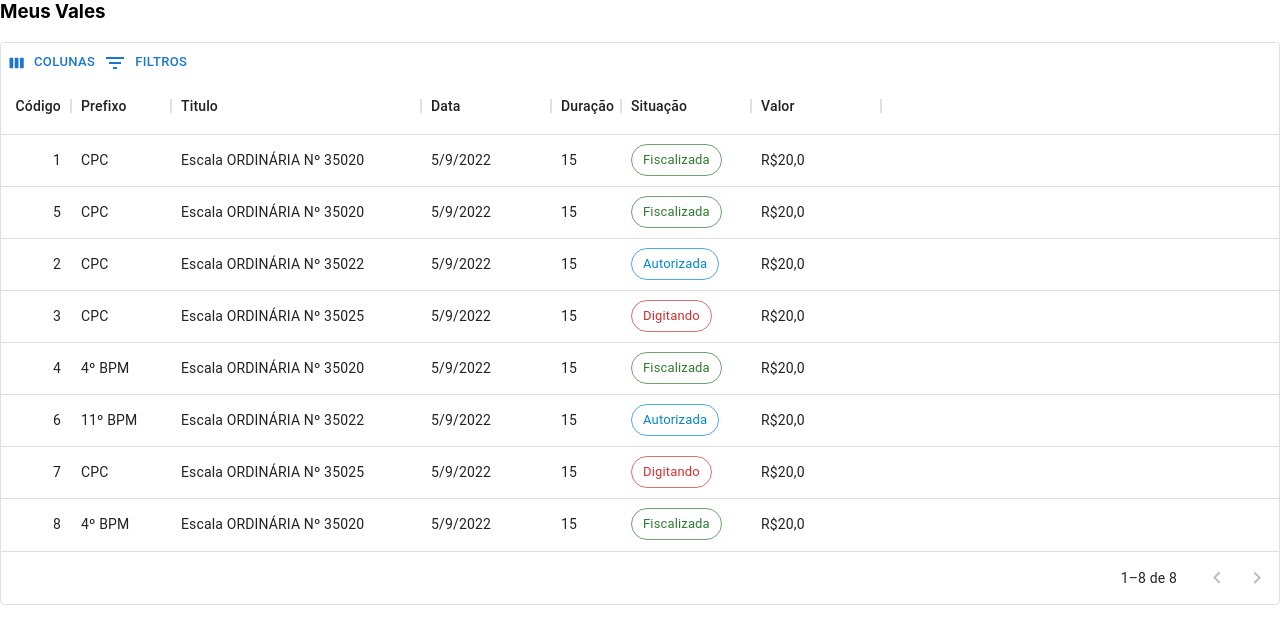
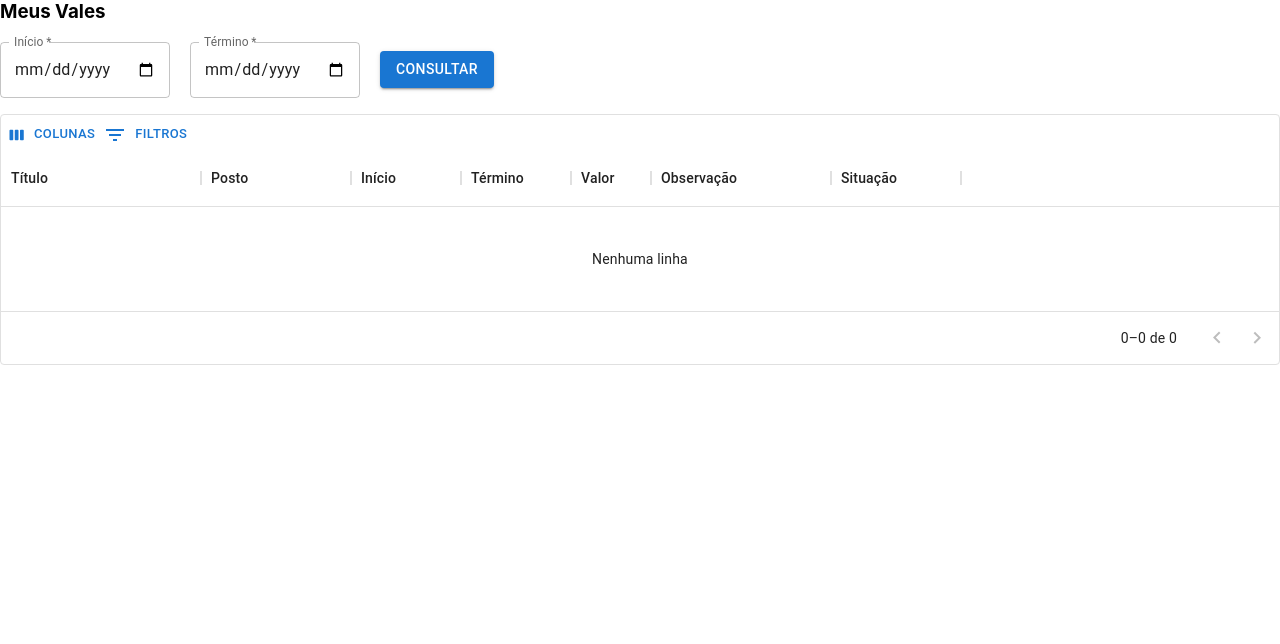
Before and after one commit to balbboa/rota, a Next.js app: page /vales in a window 1280 px wide. Shown: the top 644 px of the page. Built offline with nearby package versions, Linux system fonts and the light colour scheme.

Commit message:
Feat: Retorno nulo das tables/ implementação do restante da api

```diff
--- a/components/Header/index.tsx
+++ b/components/Header/index.tsx
@@ -11,6 +11,13 @@ import Image from 'next/image';
 import userPic from '../../public/user.png';
 import Bell from '../../public/bell.png';
 import Rota from '../../public/RotaWeb.png';
+import { useEffect, useState } from "react";
+import axios from "axios";
+
+interface Perfil {
+  usuario_nome_guerra: string,
+  usuario_titulo: string
+}
 
 
 type HeaderProps = {
@@ -19,6 +26,27 @@ type HeaderProps = {
 };
 
 export default function Header({ isOpened, toggleDrawer }: HeaderProps) {
+
+  useEffect(() => {
+    loadUser()
+  }, [])
+
+  const [users, SetUsers] = useState<Perfil>()
+
+  const loadUser = async () => {
+    try {
+    const res = await axios.post(`https://www2.agendamento.pm.rn.gov.br/sispag_ws/v1/public/api/usuario`, '',
+      {
+        headers:{
+        'Authorization': 'Bearer ' + localStorage.getItem('auth_token')
+        }
+      })
+      SetUsers(res.data.data)
+  } catch (err){
+    console.log(err)
+  }
+  }
+
   return (
     <HeaderContainer>
       <IconContainer onClick={toggleDrawer}>
@@ -33,17 +61,17 @@ export default function Header({ isOpened, toggleDrawer }: HeaderProps) {
           />
       </LogoContainer>
       <TitleContainer>
-      <Notification>
+      {/* <Notification>
         <Image
           src={Bell}
           alt="Você"
           width={25}
           height={25}/>
-      </Notification>
+      </Notification> */}
       <Image
         src={userPic}
         alt="Você"/>
-        <Text>Balboa</Text>
+        <Text>{users?.usuario_titulo} {users?.usuario_nome_guerra}</Text>
         {/* <IconContainer>
         <KeyboardArrowDown />
         </IconContainer> */}
--- a/components/Routes/index.tsx
+++ b/components/Routes/index.tsx
@@ -9,7 +9,6 @@ export default function Routes({ Component, pageProps }: AppProps) {
 
   const Layout = isAuthenticated ? AuthenticatedLayout : NotAuthenticatedLayout
 
-
   return (
     <Layout>
       <Component {...pageProps} />
--- a/components/Table/index.tsx
+++ b/components/Table/index.tsx
@@ -25,7 +25,7 @@ function CustomToolbar() {
 
 export default function DataTable({columns, rows}:IParams) {
   return (
-    <div style={{ height: 400, width: '100%' }}>
+    <div style={{ width: '100%' }}>
       <DataGrid
         disableSelectionOnClick
         rows={rows}
--- a/contexts/AuthContext.tsx
+++ b/contexts/AuthContext.tsx
@@ -1,7 +1,6 @@
 import {createContext, useState} from "react"
 import axios from 'axios';
 import Router from 'next/router'
-
 
 type SignInData = {
   cpf: string;
--- a/pages/index.tsx
+++ b/pages/index.tsx
@@ -2,12 +2,9 @@ import Container from "../components/Container";
 import React from "react";
 import Button from '@mui/material/Button';
 import TextField from '@mui/material/TextField';
-import FormControlLabel from '@mui/material/FormControlLabel';
-import Checkbox from '@mui/material/Checkbox';
 import Link from '@mui/material/Link';
 import Grid from '@mui/material/Grid';
 import Box from '@mui/material/Box';
-import Typography from '@mui/material/Typography';
 import axios from 'axios';
 import Image from 'next/image';
 import Rota from '../public/RotaWeb.png';
--- a/pages/vales.tsx
+++ b/pages/vales.tsx
@@ -1,111 +1,112 @@
 import Container from "../components/Container";
 import DataTable from "../components/Table";
 import { GridColDef } from '@mui/x-data-grid';
-import Alert from "@mui/material/Alert";
-import { Chip } from "@mui/material";
+import { Alert, Button, Chip, TextField } from "@mui/material";
 import { Tittle } from "../components/Container/Container.Styles";
+import axios from "axios";
+import { useState } from "react";
+import { Form } from "../components/Form/Form.Styles";
 
 const columns: GridColDef[] = [
-  { field: 'id', headerName: 'Código', type: 'number', width: 70 },
-  { field: 'prefixo', headerName: 'Prefixo',  type: 'string', width: 100 },
-  { field: 'title', headerName: 'Titulo',  type: 'string', width: 250 },
-  { field: 'startDate', headerName: 'Data', type:'date', width: 130 },
-  { field: 'time', headerName: 'Duração',  type: 'dateTime', width: 70 },
+  { field: 'titulo_escala', headerName: 'Título', type: 'string', width: 200 },
+  { field: 'prefixo_posto', headerName: 'Posto', type: 'string', width: 150 },
+  { field: 'inicio_posto', headerName: 'Início', type: 'date', width: 110 },
+  { field: 'termino_posto', headerName: 'Término', type: 'date', width: 110 },
+  { field: 'valor_vale_refeicao', headerName: 'Valor', type: 'string', width: 80 },
+  { field: 'observacao', headerName: 'Observação', type: 'string', width: 180 },
   {
-    field: 'situation',
-    headerName: 'Situação' ,
+    field: 'situacao_vale',
+      headerName: 'Situação' ,
     renderCell: (params) => (
       <Chip label={params.value.name} variant="outlined" color={params.value.color} />
     ),
     width: 130,
-
-    },
-  { field: 'value', headerName: 'Valor',  type: 'string', width: 130 },
+   },
 ];
 
-const data = new Date()
-
-const rows = [
-  {
-    id: 1,
-    prefixo:'CPC',
-    title:'Escala ORDINÁRIA Nº 35020',
-    startDate: new Date(),
-    time: data.getHours(),
-    situation:{ name:'Fiscalizada', color: 'success'},
-    color:'success',
-    value: 'R$20,0'
-  },
-  {
-    id: 5,
-    prefixo:'CPC',
-    title:'Escala ORDINÁRIA Nº 35020',
-    startDate: new Date(),
-    time: data.getHours(),
-    situation:{ name:'Fiscalizada', color: 'success'},
-    value: 'R$20,0'
-  },
-  {
-    id: 2,
-    prefixo:'CPC',
-    title:'Escala ORDINÁRIA Nº 35022',
-    startDate: new Date(),
-    time: data.getHours(),
-    situation:{ name:'Autorizada', color: 'info'},
-    value: 'R$20,0'
-  },
-  {
-    id: 3,
-    prefixo:'CPC',
-    title:'Escala ORDINÁRIA Nº 35025',
-    startDate: new Date(),
-    time: data.getHours(),
-    situation:{ name:'Digitando', color: 'error'},
-    value: 'R$20,0'
-   },
-   {
-     id: 4,
-     prefixo:'4º BPM',
-     title:'Escala ORDINÁRIA Nº 35020',
-     startDate: new Date(),
-     time: data.getHours(),
-     situation:{ name:'Fiscalizada', color: 'success'},
-     value: 'R$20,0'
-    },
-    {
-      id: 6,
-      prefixo:'11º BPM',
-      title:'Escala ORDINÁRIA Nº 35022',
-      startDate: new Date(),
-      time: data.getHours(),
-      situation:{ name:'Autorizada', color: 'info'},
-      value: 'R$20,0'
-    },
-    {
-      id: 7,
-      prefixo:'CPC',
-      title:'Escala ORDINÁRIA Nº 35025',
-      startDate: new Date(),
-      time: data.getHours(),
-      situation:{ name:'Digitando', color: 'error'},
-      value: 'R$20,0'
-     },
-     {
-       id: 8,
-       prefixo:'4º BPM',
-       title:'Escala ORDINÁRIA Nº 35020',
-       startDate: new Date(),
-       time: data.getHours(),
-       situation:{ name:'Fiscalizada', color: 'success'},
-       value: 'R$20,0'
-      },
-];
+type InputVale = {
+  inicio: string;
+  termino: string;
+}
 
 function Vales() {
+  const [rows, setRows] = useState([])
+  const [erro, setErro] = useState<any>()
+  const [state, setState] = useState<boolean>()
+
+
+  async function getVales(date: InputVale) {
+    await axios.post(`https://www2.agendamento.pm.rn.gov.br/sispag_ws/v1/public/api/meus_vales`, date,
+      {
+        headers:{
+        'Authorization': 'Bearer ' + localStorage.getItem('auth_token')
+      }
+      }).then(res => {
+
+        const k = res.data.data
+
+        const rows = k.map(item => ({
+          id: Math.random(),
+          titulo_escala: item.titulo_escala,
+          prefixo_posto: item.prefixo_posto,
+          inicio_posto: item.inicio_posto,
+          termino_posto: item.termino_posto,
+          valor_vale_refeicao: item.valor_vale_refeicao,
+          observacao: item.observacao,
+          situacao_vale: {name: item.situacao_vale, color:'primary'},
+        }))
+
+        setRows(rows)
+        setState(true)
+
+
+      }).catch(err => {
+        console.log(err.response.data)
+        setErro(err.response.data)
+        setState(false)
+      })
+  }
+
+  const handleSubmit = async (event: React.FormEvent<HTMLFormElement>) => {
+    event.preventDefault();
+    const data = new FormData(event.currentTarget);
+    const date = {
+      inicio: `${data.get('inicio')}`,
+      termino: `${data.get('termino')}`
+    }
+    await getVales(date)
+  }
+
   return (
     <Container title="Meus Vales">
       <Tittle>Meus Vales</Tittle>
+      <Form onSubmit={handleSubmit}>
+              <TextField
+                name="inicio"
+                label="Início"
+                InputLabelProps={{ shrink: true, required: true }}
+                type="date"
+              />
+              <TextField
+                name="termino"
+                label="Término"
+                InputLabelProps={{ shrink: true, required: true }}
+                type="date"
+              />
+              <Button
+                type="submit"
+                variant="contained"
+              >
+                Consultar
+              </Button>
+        </Form>
+
       <DataTable columns={columns} rows={rows} />
+
+      {state == false ? (
+        <Alert sx={{ mt : 2}} variant="filled" severity="error">{erro?.msg}</Alert>
+        ) : (null)
+      }
     </Container>
   );
 }
```
Also changed, not shown: components/Panel/index.tsx (+11 -12 lines), lib/getUser.ts (deleted, +0 -14 lines), pages/diarias.tsx (+84 -85 lines), pages/escalas.tsx (+15 -3 lines).
